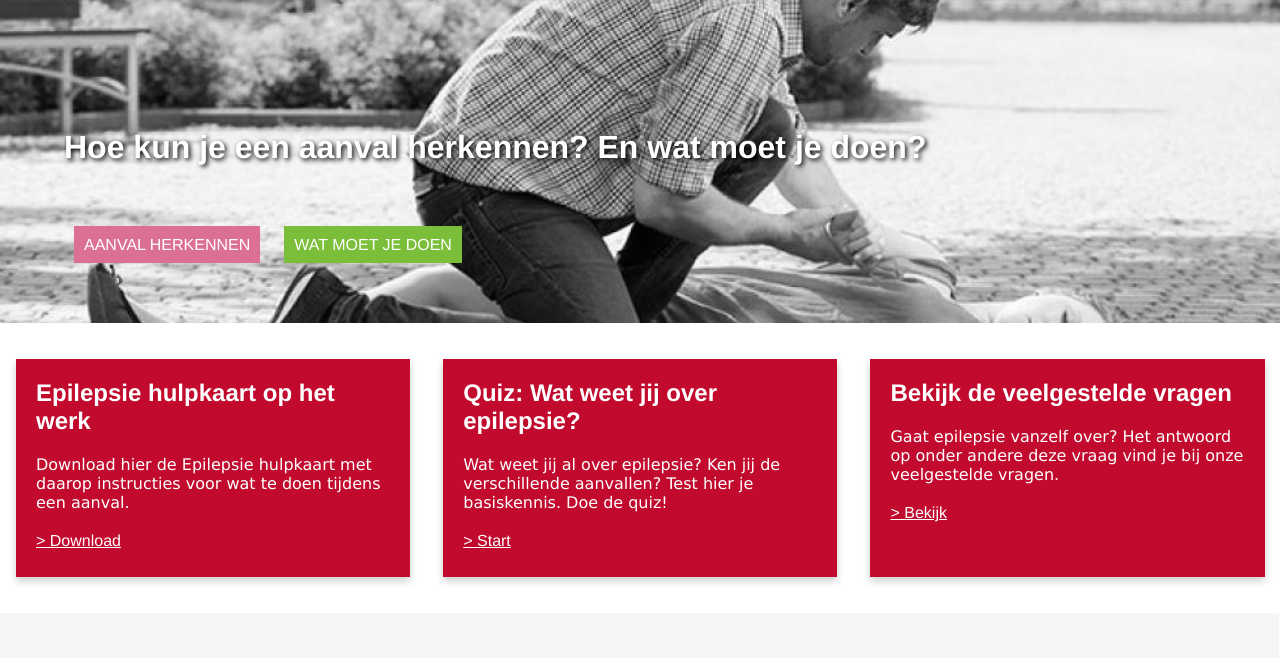
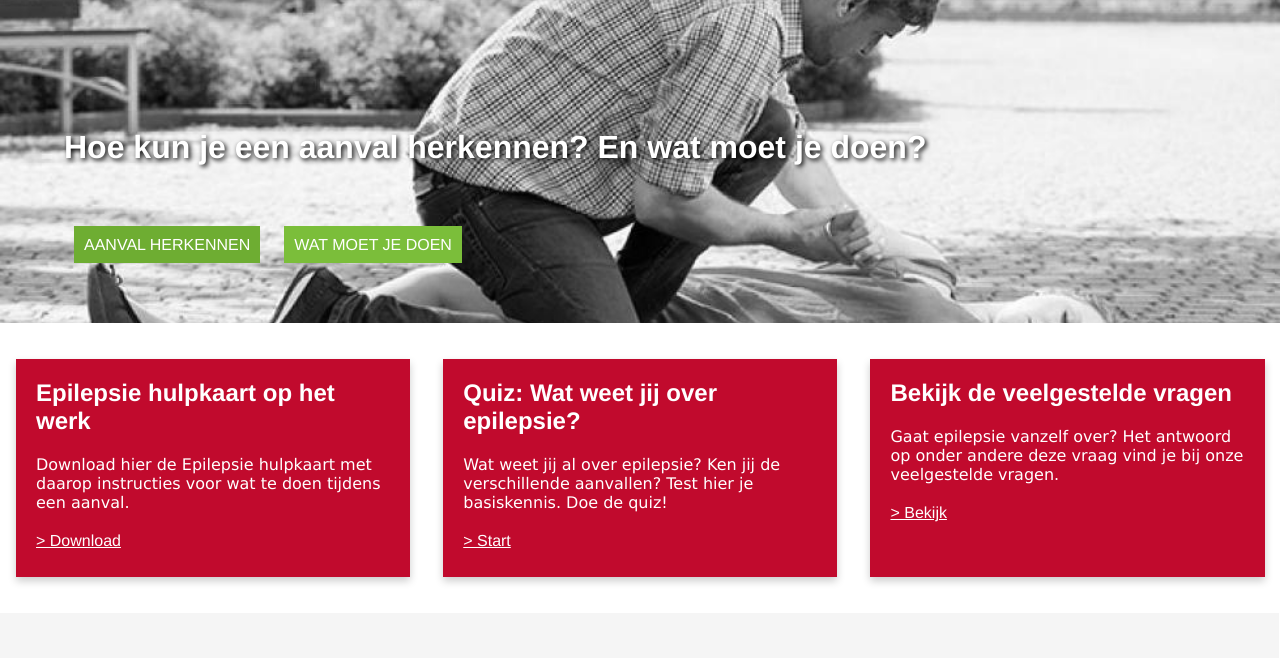
Before and after one commit to femkehuisman/epilepsieophetwerk, a plain HTML site: page index.html in a window 1280 px wide. In both pictures the pointer is over the link "AANVAL HERKENNEN". Shown: the part 75-733 px from the top of the page. Drawn offline with Linux system fonts and the light colour scheme.

Commit message:
Update style.css

```diff
--- a/css/style.css
+++ b/css/style.css
@@ -71,7 +71,7 @@ body {
 }
 
 .calltoaction > a:hover {
-    background-color: palevioletred;
+    background-color: #6ead32;
 }
 
 h1 {
```
